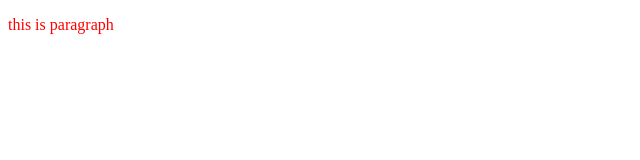
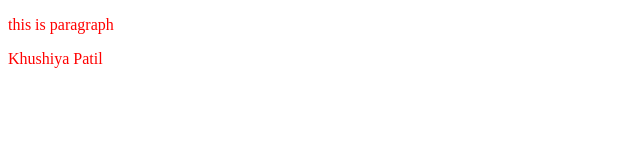
Before and after one commit to iam-rupesh/localRepo, a plain HTML site: page index.html in a window 1280 px wide. Shown: the whole page, without its empty margins (0-640 px from the left). Drawn offline with Linux system fonts and the light colour scheme.

Commit message:
Update index.html

```diff
--- a/index.html
+++ b/index.html
@@ -8,5 +8,6 @@
 </head>
 <body>
     <p>this is paragraph</p>
+    <p>Khushiya Patil</p>
 </body>
 </html>
```
